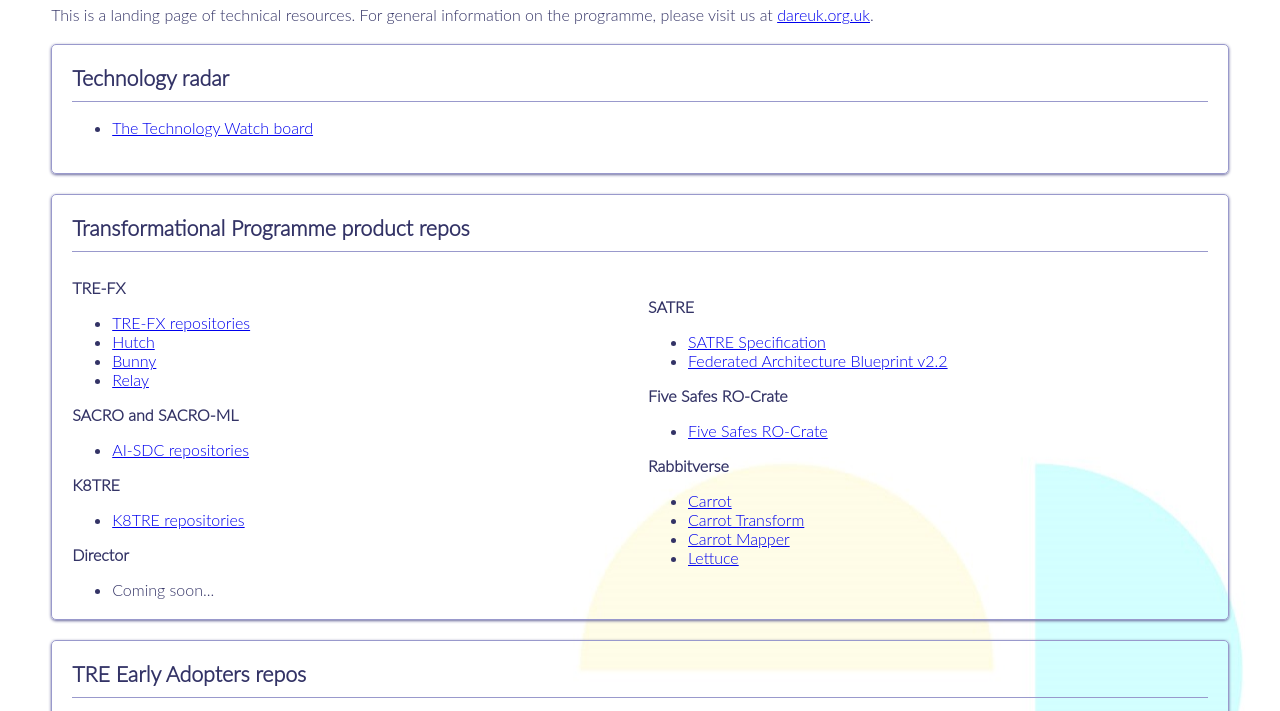
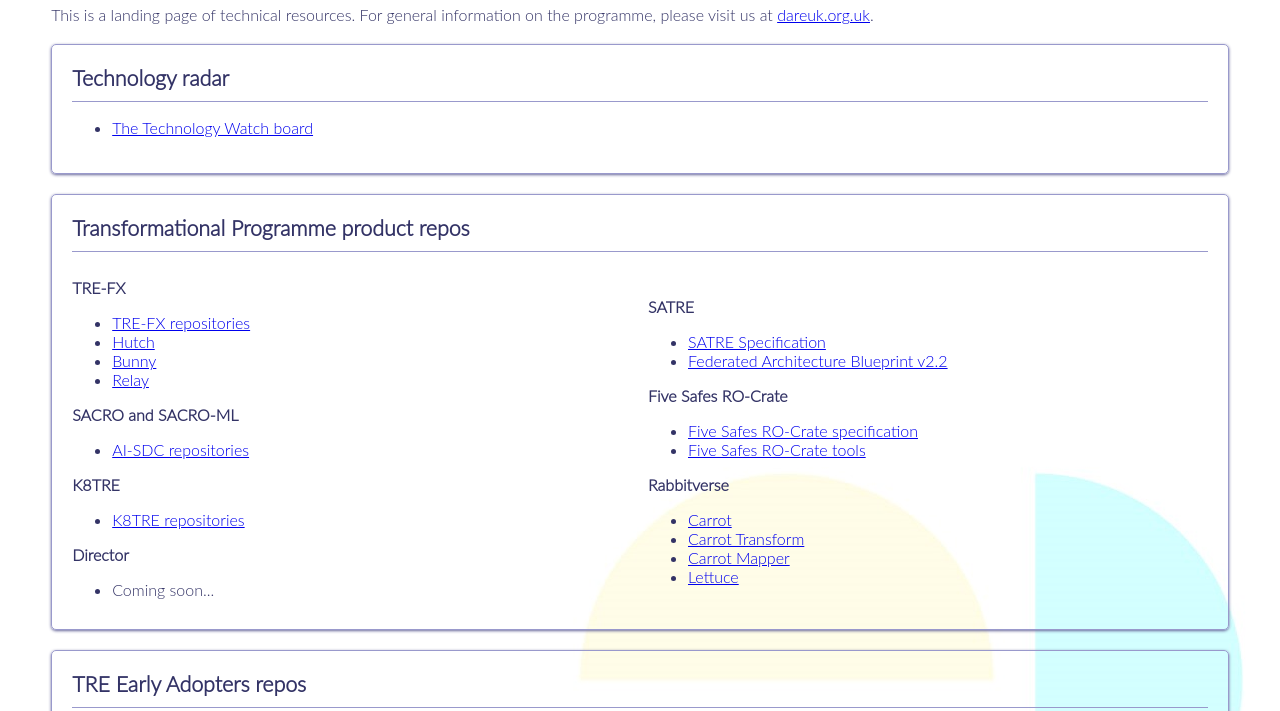
Before and after one commit to DAREUK/DAREUK.github.io, a plain HTML site: page index.html in a window 1280 px wide. Shown: the part 82-793 px from the top of the page. Drawn offline with Linux system fonts and the light colour scheme.

Commit message:
Update index.html
Added link to RO Crate tool repos

```diff
--- a/index.html
+++ b/index.html
@@ -68,7 +68,8 @@ please visit us at <a href="https://dareuk.org.uk/">dareuk.org.uk</a>.
 
 <h3>Five Safes RO-Crate</h3>
 <ul>
-  <li> <a target="_blank" href="https://github.com/trefx/5s-crate">Five Safes RO-Crate</a> </li>
+  <li> <a target="_blank" href="https://github.com/trefx/5s-crate">Five Safes RO-Crate specification</a> </li>
+  <li> <a target="_blank" href="https://github.com/eScienceLab">Five Safes RO-Crate tools</a> </li>
 </ul>
 
 <h3>Rabbitverse</h3>
```
